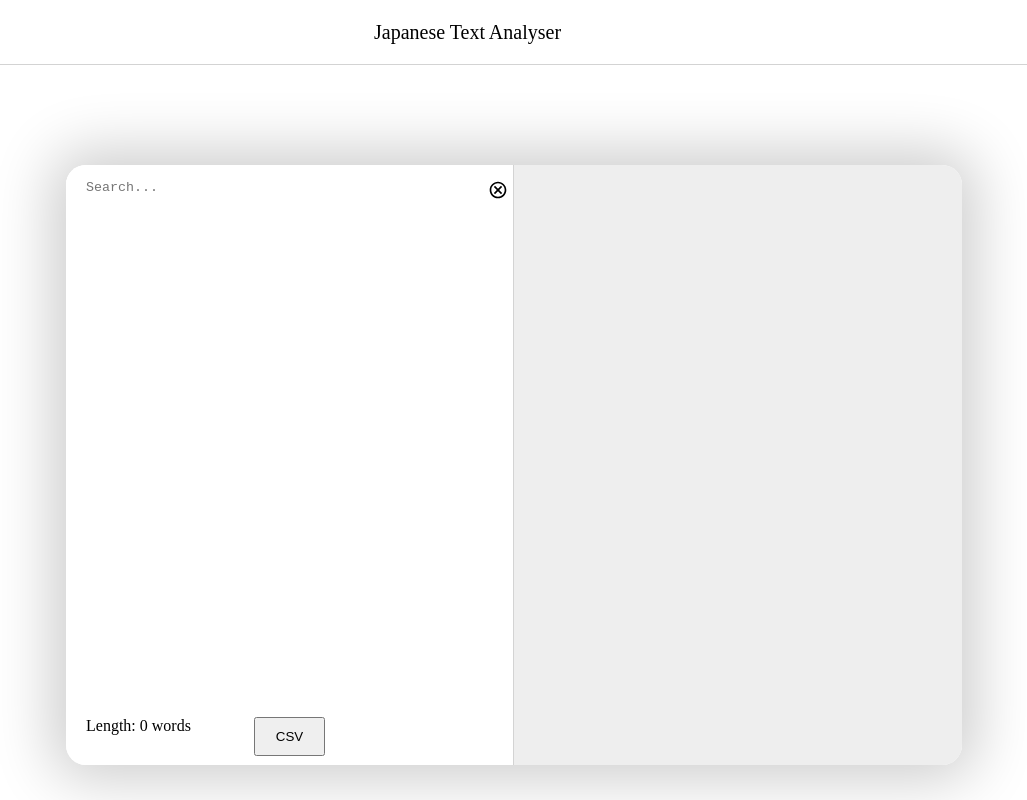
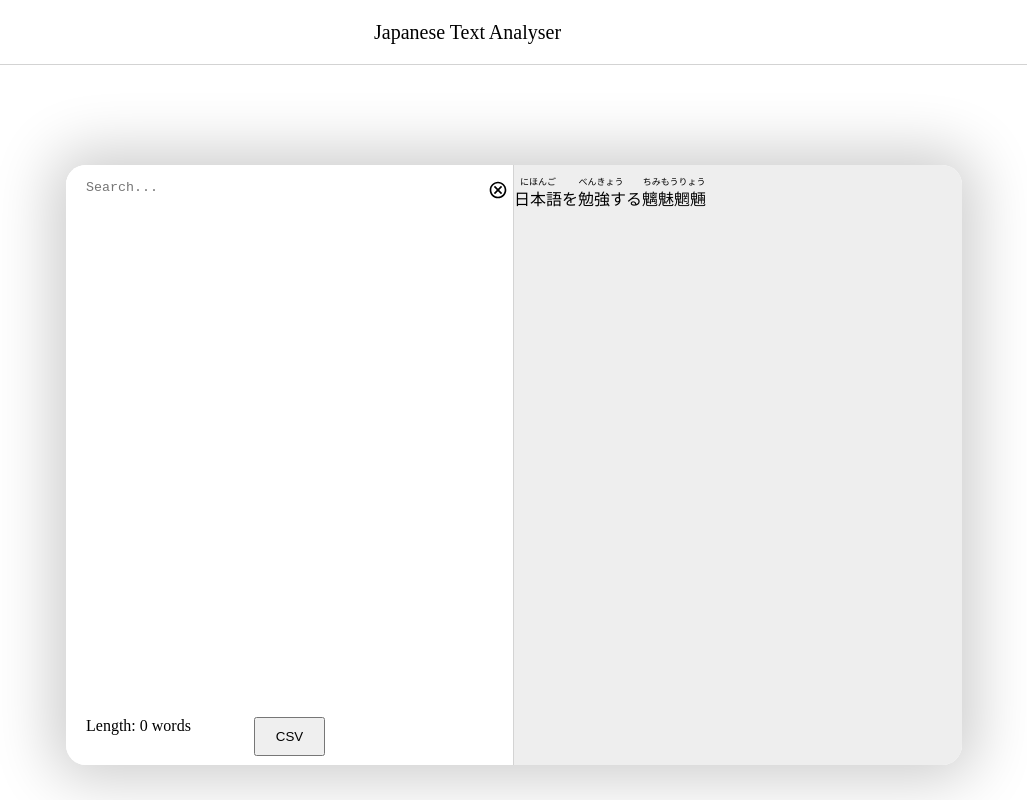
Before and after one commit to turrett0/JapaneseTextAnalyser, a React (Create React App) app: page / in a window 1280 px wide. Shown: the whole page, without its empty margins (126-1153 px from the left). Built offline with nearby package versions, Linux system fonts and the light colour scheme.

Commit message:
new features test

```diff
--- a/src/Components/WordCards/WordCards.jsx
+++ b/src/Components/WordCards/WordCards.jsx
@@ -1,13 +1,13 @@
-import { useContext } from "react";
+import {useContext} from "react";
 import "./WordCards.scss";
 import SearchContext from "../../Context/SearchContext/SearchContext";
 import WordCard from "../WordCard/WordCard";
-import { v4 as uuidv4 } from "uuid";
-import { useEffect } from "react";
+import {v4 as uuidv4} from "uuid";
+import {useEffect} from "react";
 import Spinner from "../../assets/spinner.gif";
 
 function WordCards() {
-  const { filteredWords, loading, setLoading } = useContext(SearchContext);
+  const {filteredWords, loading, setLoading} = useContext(SearchContext);
   useEffect(() => {
     setLoading(false);
   }, [filteredWords]);
@@ -15,13 +15,51 @@ function WordCards() {
   return (
     <div className="main-output">
       <div className="main-output__inner">
-        {loading ? (
+        {/* {loading ? (
           <img src={Spinner} alt="" style={{ width: "70px" }} />
         ) : (
           filteredWords.map((cardData) => (
             <WordCard key={uuidv4()} cardData={cardData} />
           ))
-        )}
+        )} */}
+        <div>
+          <ul>
+            <li className="word">
+              <div className="furigana-wrapper">
+                <span className="furigana">にほんご</span>
+              </div>
+              <div className="testAfter-wrapper">
+                <p className="testAfter">日本語</p>
+              </div>
+            </li>
+            <li className="word">
+              <div className="furigana-wrapper">
+                {/* <span className="furigana">にほんご</span> */}
+              </div>
+              <div className="testAfter-wrapper">
+                <p className="testAfter">を</p>
+              </div>
+            </li>
+            <li className="word" onMouseOver={() => console.log("over")}>
+              <span className="furigana-wrapper">
+                <span className="furigana">べんきょう</span>
+                <span className="furigana hidden">する</span>
+              </span>
+              <span className="testAfter-wrapper">
+                <p className="testAfter">勉強</p>
+                <p className="testAfter">する</p>
+              </span>
+            </li>
+            <li className="word" onMouseOver={() => console.log("over")}>
+              <span className="furigana-wrapper">
+                <span className="furigana">ちみもうりょう</span>
+              </span>
+              <span className="testAfter-wrapper">
+                <p className="testAfter">魑魅魍魎</p>
+              </span>
+            </li>
+          </ul>
+        </div>
       </div>
     </div>
   );
--- a/src/Components/WordCards/WordCards.scss
+++ b/src/Components/WordCards/WordCards.scss
@@ -1,9 +1,32 @@
 .main-output__inner {
   padding-top: 10px;
-  display: flex;
-  flex-wrap: wrap;
-  justify-content: center;
-  align-items: center;
-  overflow: scroll;
+  // display: flex;
+  // flex-wrap: wrap;
+  // justify-content: center;
+  // align-items: center;
+  // overflow: scroll;
   height: 600px;
+  & ul {
+    display: flex;
+    & li {
+      list-style: none;
+    }
+  }
 }
+
+.word {
+  display: inline-block;
+  .furigana-wrapper {
+    display: block;
+    height: 11px;
+    font-size: 9px;
+  }
+  .furigana.hidden {
+    opacity: 0;
+  }
+  .testAfter-wrapper {
+    & p {
+      display: inline;
+    }
+  }
+}
--- a/src/Context/SearchContext/SearchContext.js
+++ b/src/Context/SearchContext/SearchContext.js
@@ -2,7 +2,7 @@ import { createContext, useEffect, useState } from "react";
 import { tokenize, getTokenizer } from "kuromojin";
 import { isHiragana, toHiragana } from "wanakana";
 import { isKatakana } from "wanakana";
-import warodai from "../../warodai.json";
+// import warodai from "../../warodai.json";
 
 const SearchContext = createContext();
 
@@ -12,7 +12,7 @@ export function SearchProvider({ children }) {
   const [loading, setLoading] = useState(false);
 
   useEffect(() => {
-    setfilteredWords(kuromojiResponse);
+    // setfilteredWords(kuromojiResponse);
   }, [kuromojiResponse]);
 
   const kuromojiDBrequest = (word) => {
@@ -40,35 +40,35 @@ export function SearchProvider({ children }) {
         (isHiragana(word.surface_form) && word.surface_form) ||
         (isKatakana(word.surface_form) && toHiragana(word.surface_form));
 
-      const getWordFromWarodai = () => {
-        if (currentReqWord) {
-          return warodai.warodai.find(
-            (warodaiWord) => warodaiWord.wordReadings.kana === currentReqWord
-          );
-        } else {
-          return warodai.warodai.find((warodaiWord) =>
-            warodaiWord.word.includes(word.basic_form)
-          );
-        }
-      };
+      // const getWordFromWarodai = () => {
+      //   if (currentReqWord) {
+      //     return warodai.warodai.find(
+      //       (warodaiWord) => warodaiWord.wordReadings.kana === currentReqWord
+      //     );
+      //   } else {
+      //     return warodai.warodai.find((warodaiWord) =>
+      //       warodaiWord.word.includes(word.basic_form)
+      //     );
+      //   }
+      // };
 
-      setkuromojiResponse((prev) => {
-        return [
-          ...prev,
-          {
-            ...word,
-            word_forms: getWordFromWarodai()?.word || [word.basic_form],
-            meaning: getWordFromWarodai()?.meanings || "",
-            derivatives: getWordFromWarodai()?.derivatives || "",
-            phrases: getWordFromWarodai()?.phrases || "",
-            reading:
-              setDefaultConjugation(
-                toHiragana(word.reading),
-                word.conjugated_type
-              ) || toHiragana(word.reading),
-          },
-        ];
-      });
+      // setkuromojiResponse((prev) => {
+      //   return [
+      //     ...prev,
+      //     {
+      //       ...word,
+      //       word_forms: getWordFromWarodai()?.word || [word.basic_form],
+      //       meaning: getWordFromWarodai()?.meanings || "",
+      //       derivatives: getWordFromWarodai()?.derivatives || "",
+      //       phrases: getWordFromWarodai()?.phrases || "",
+      //       reading:
+      //         setDefaultConjugation(
+      //           toHiragana(word.reading),
+      //           word.conjugated_type
+      //         ) || toHiragana(word.reading),
+      //     },
+      //   ];
+      // });
     });
   };
 
```
